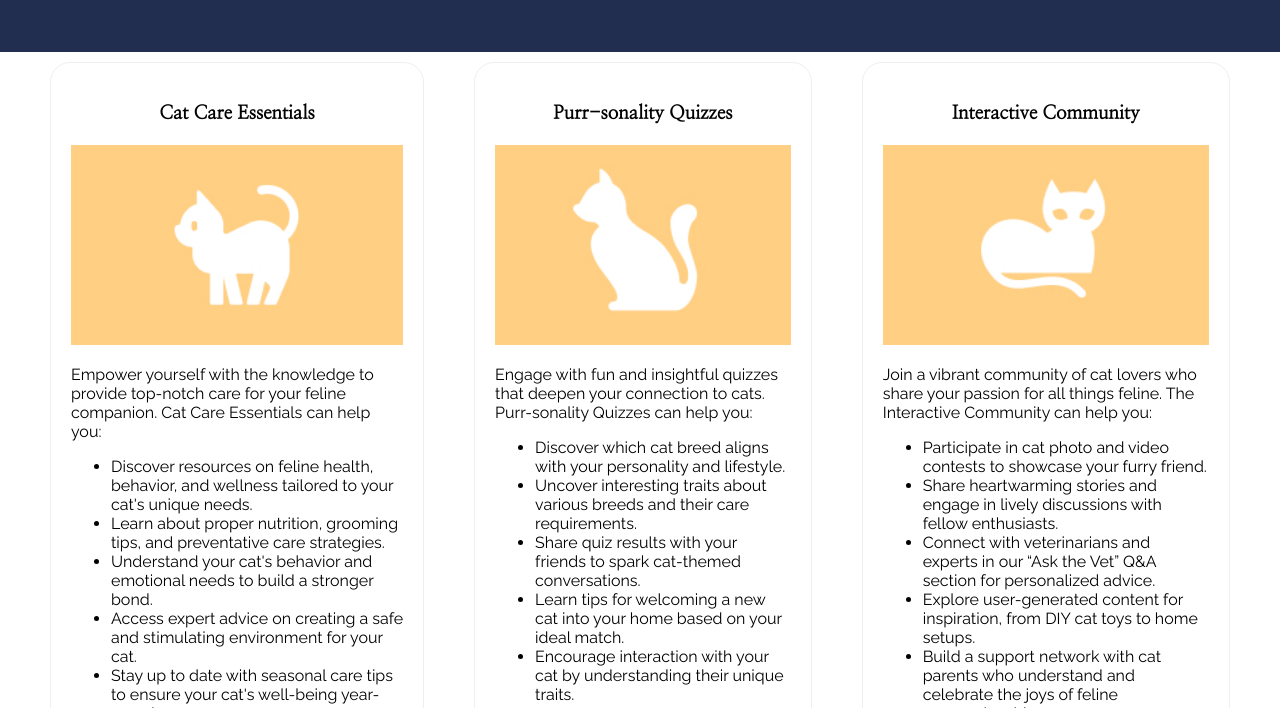
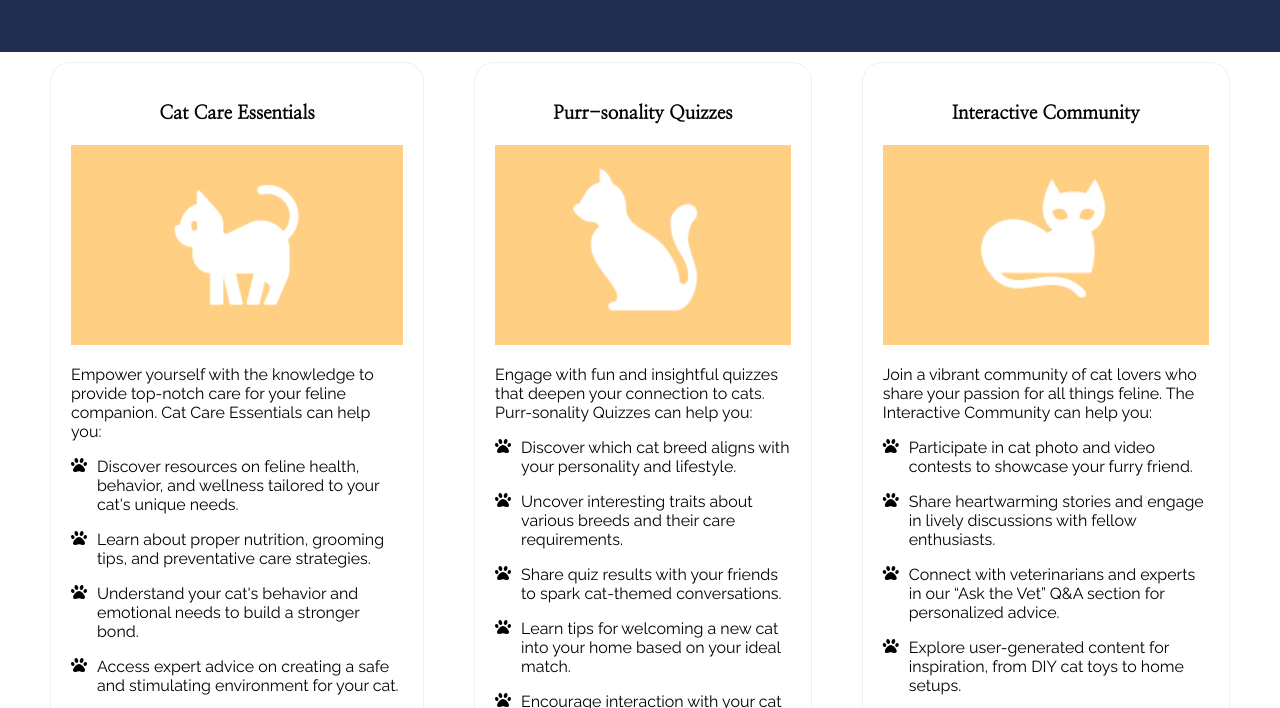
Before and after one commit to Arthur65524/COMM672_assignmentM11_version_2, a plain HTML site: page features.html in a window 1280 px wide. Shown: the part 239-947 px from the top of the page. Drawn offline with Linux system fonts and the light colour scheme.

Commit message:
paws commit

```diff
--- a/css/styles.css
+++ b/css/styles.css
@@ -312,6 +312,25 @@ body.home {
     height: 200px;
     object-fit: cover;
 }
+.feature-container ul {
+    list-style: none;
+    margin-left: -40px;
+    padding: 20;
+  }
+.feature-container ul li::before {
+    content: "\f1b0";
+    font-family: "FontAwesome";
+    padding-right: 10px;
+    color: black;
+  }
+  .feature-container ul li {
+    display: flex;
+    align-items: flex-start;
+    margin-bottom: 1em;
+  }
+  .faq-h3 {
+    text-align: center;
+  }
 /**Contact**/
 .contact-container {
     display: flex;
--- a/features.html
+++ b/features.html
@@ -9,6 +9,7 @@
     <link rel="manifest" href="images/favicons/site.webmanifest">
     <title>Purrfect Vibes Features</title>
     <link rel="stylesheet" href="css/styles.css">
+    <link href="https://cdnjs.cloudflare.com/ajax/libs/font-awesome/6.0.0-beta3/css/all.min.css" rel="stylesheet">
 </head>
 <body>
     <header>
```
